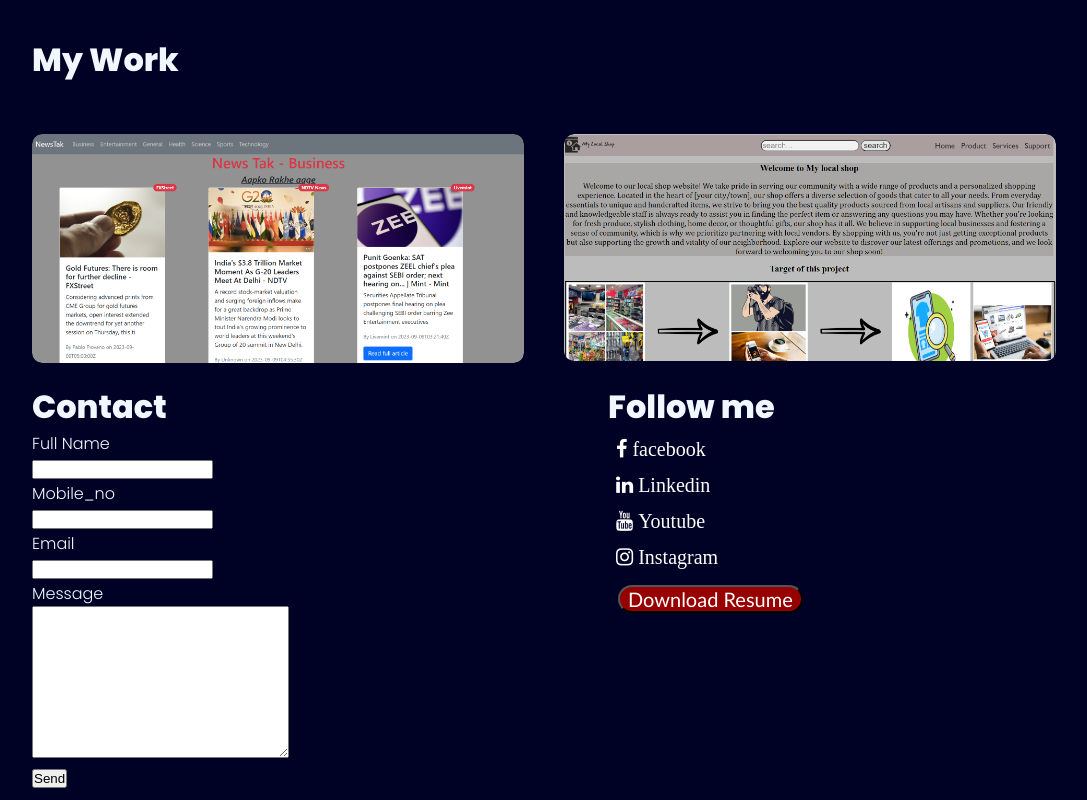
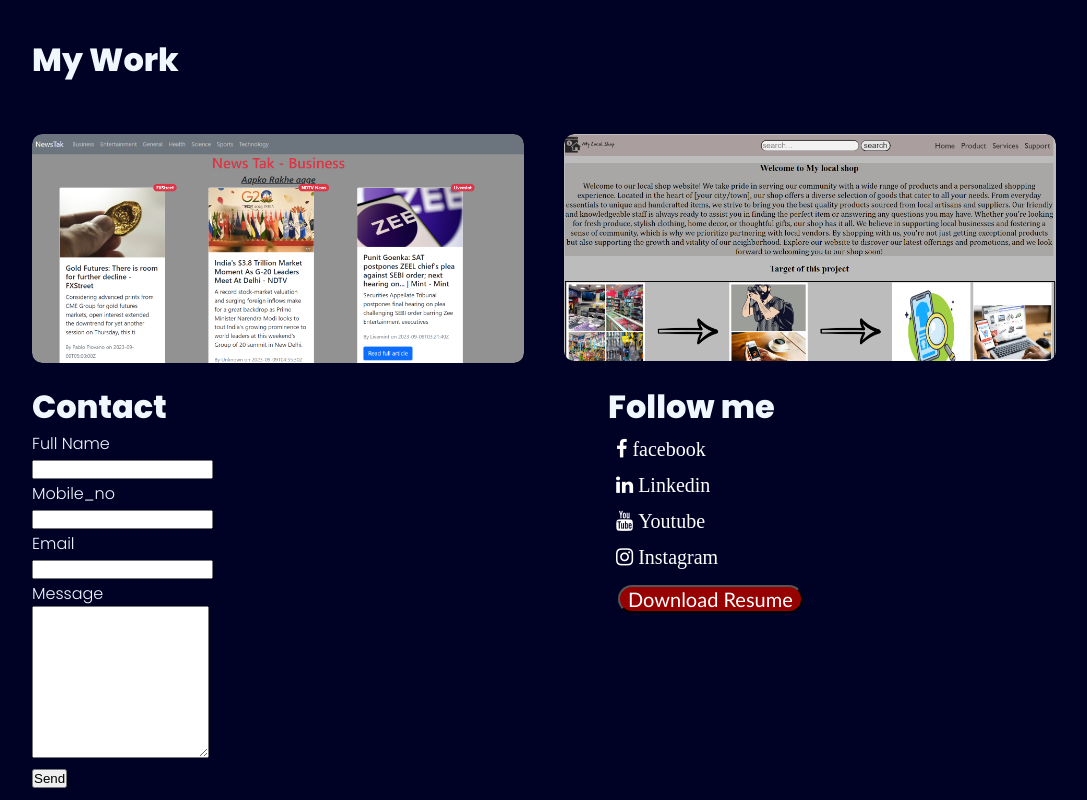
Before and after one commit to Amankhare01/Portfolio, a plain HTML site: page index.html in a window 1280 px wide. Shown: the part 1802-2602 px from the top of the page, without its empty margins (96-1183 px from the left). Drawn offline with Linux system fonts and the light colour scheme.

Commit message:
Update index.html

```diff
--- a/index.html
+++ b/index.html
@@ -140,7 +140,7 @@
                 <label for="email">Email</label><br>
                 <input type="email" id="email" name="Email"><br>
                 <label for="massage">Message</label><br>
-                <textarea name="Message" id="massage" cols="30" rows="10"></textarea><br>
+                <textarea name="Message" id="massage" cols="20" rows="10"></textarea><br>
                 <input type="submit" value="Send" name="submit"><br>
             </form>
             </div>
```
